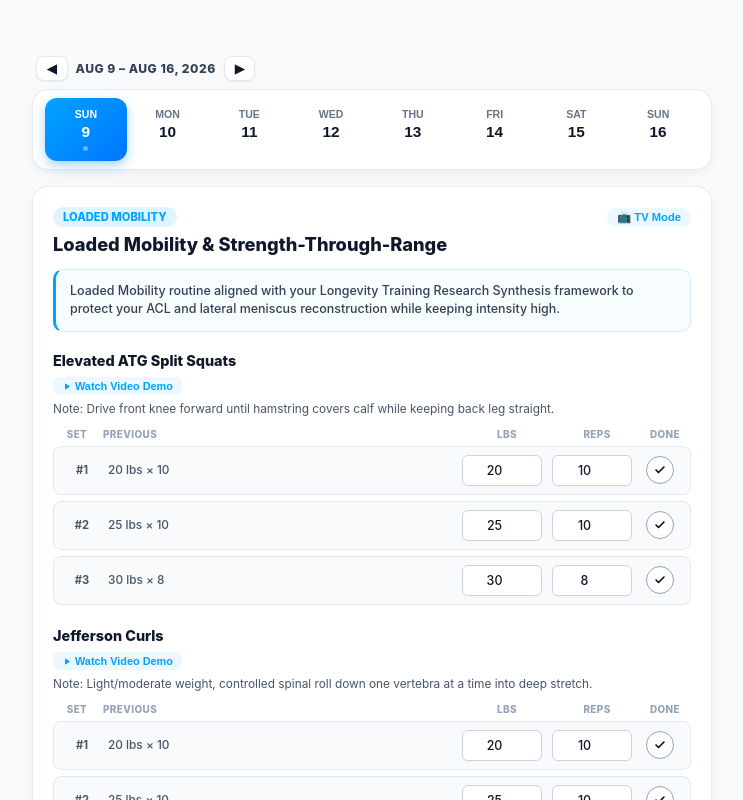
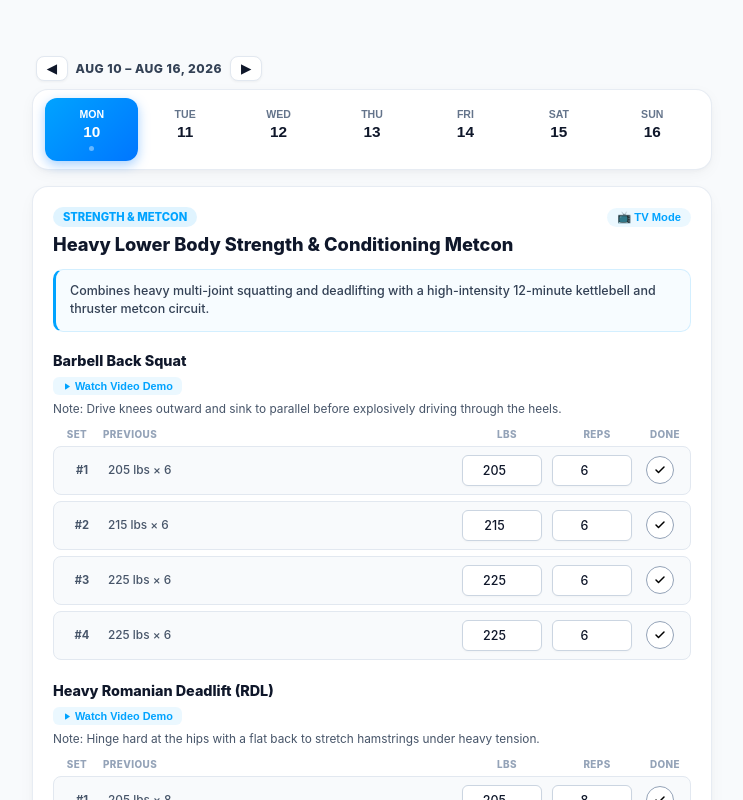
Before and after one commit to carsonsreid/workouts, a React (Vite) app: page / in a window 1280 px wide. Shown: the top 800 px of the page, without its empty margins (268-1011 px from the left). Built offline with nearby package versions, Linux system fonts and the light colour scheme.

Commit message:
Restore strict 7-day calendar weeks: Mon Aug 10 - Sun Aug 16 for current week, Mon Aug 3 - Sun Aug 9 for prior week

```diff
--- a/src/components/Dashboard.tsx
+++ b/src/components/Dashboard.tsx
@@ -44,10 +44,10 @@ export const Dashboard: React.FC<DashboardProps> = ({
 }) => {
   const [logs, setLogs] = useState<WorkoutLog[]>(initialLogs);
 
-  // Week offset state (0 = Current Week including Sun Aug 9 & Mon Aug 10 - Sun Aug 16)
+  // Week offset state (0 = Mon Aug 10 - Sun Aug 16, -1 = Mon Aug 3 - Sun Aug 9)
   const [weekOffset, setWeekOffset] = useState<number>(0);
 
-  // Calculate Monday of the target week
+  // Calculate Monday of the target week (Strict 7-day Monday -> Sunday)
   const getMondayForWeek = (offsetWeeks: number) => {
     // Base Monday: August 10, 2026 (Month is 0-indexed: 7 = August)
     const baseMonday = new Date(2026, 7, 10);
@@ -58,12 +58,10 @@ export const Dashboard: React.FC<DashboardProps> = ({
 
   const mondayDate = getMondayForWeek(weekOffset);
 
-  // Generate date pills (8 days for weekOffset 0: Sun Aug 9 to Sun Aug 16, 7 days for others)
-  const dayCount = weekOffset === 0 ? 8 : 7;
-  const weekDates = Array.from({ length: dayCount }, (_, i) => {
+  // Generate strictly 7 days (Monday through Sunday)
+  const weekDates = Array.from({ length: 7 }, (_, i) => {
     const d = new Date(mondayDate);
-    // If weekOffset === 0, start from Sun Aug 9 (i - 1), ending on Sun Aug 16 (i = 7)
-    d.setDate(mondayDate.getDate() + (weekOffset === 0 ? i - 1 : i));
+    d.setDate(mondayDate.getDate() + i);
     const year = d.getFullYear();
     const month = String(d.getMonth() + 1).padStart(2, '0');
     const day = String(d.getDate()).padStart(2, '0');
@@ -79,8 +77,8 @@ export const Dashboard: React.FC<DashboardProps> = ({
     };
   });
 
-  // Current Selected Date (ISO format YYYY-MM-DD, defaults to Sunday Aug 9, 2026)
-  const [selectedDateISO, setSelectedDateISO] = useState<string>('2026-08-09');
+  // Current Selected Date (ISO format YYYY-MM-DD, defaults to Monday Aug 10, 2026 for offset 0)
+  const [selectedDateISO, setSelectedDateISO] = useState<string>('2026-08-10');
 
   // Update selectedDateISO whenever weekOffset changes if current selection isn't in view
   useEffect(() => {
@@ -111,7 +109,7 @@ export const Dashboard: React.FC<DashboardProps> = ({
   // EXPLICIT WORKOUT ROUTINES FOR AUG 9 & AUG 10 - AUG 16, 2026 ONLY
   const getWorkoutDataForISO = (isoDate: string) => {
     switch (isoDate) {
-      case '2026-08-09': // TODAY: Sunday Aug 9, 2026
+      case '2026-08-09': // Prior Sunday: Aug 9, 2026
         return {
           dayLabel: 'Sun',
           title: 'Loaded Mobility & Strength-Through-Range',
@@ -620,7 +618,7 @@ export const Dashboard: React.FC<DashboardProps> = ({
               youtubeId: 'FK4rHfWKEac',
               videoTitle: 'Dumbbell Pullover Demo',
               sets: [
-                { id: 'po-1', setType: '1', previous: '30 lbs × 12', weightLbs: 30, reps: 12, completed: false },
+                { id: 'po-1', setType: '1', previous: '30 lbs × 12', weightLbs: 30, reps: 10, completed: false },
                 { id: 'po-2', setType: '2', previous: '35 lbs × 10', weightLbs: 35, reps: 10, completed: false },
                 { id: 'po-3', setType: '3', previous: '45 lbs × 10', weightLbs: 45, reps: 10, completed: false },
               ]
@@ -788,9 +786,9 @@ export const Dashboard: React.FC<DashboardProps> = ({
     onFinishWorkout(newLog);
   };
 
-  // Format header range for current week view (e.g., AUG 9 – AUG 16, 2026)
+  // Format header range for current week view (e.g., AUG 10 – AUG 16, 2026)
   const firstDay = weekDates[0];
-  const lastDay = weekDates[weekDates.length - 1];
+  const lastDay = weekDates[6];
   const weekRangeLabel = `${firstDay.monthShort.toUpperCase()} ${firstDay.dayNum} – ${lastDay.monthShort.toUpperCase()} ${lastDay.dayNum}, ${firstDay.year}`;
 
   return (
@@ -930,12 +928,12 @@ export const Dashboard: React.FC<DashboardProps> = ({
               cursor: 'pointer',
             }}
           >
-            Aug 9–16
+            This Week (Aug 10–16)
           </button>
         )}
       </div>
 
-      {/* 1. CLEAN HORIZONTAL CALENDAR STRIP */}
+      {/* 1. CLEAN 7-DAY HORIZONTAL CALENDAR STRIP */}
       <div className="figma-horizontal-calendar">
         {weekDates.map((d) => {
           const submitted = isDateSubmitted(d.iso);
```
